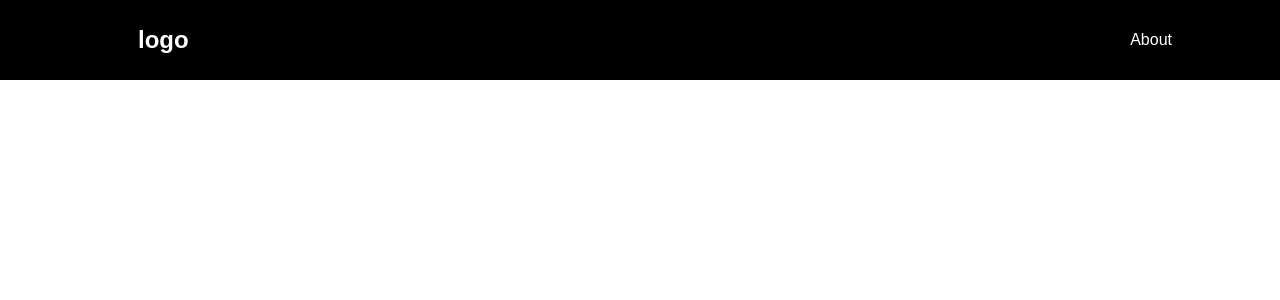
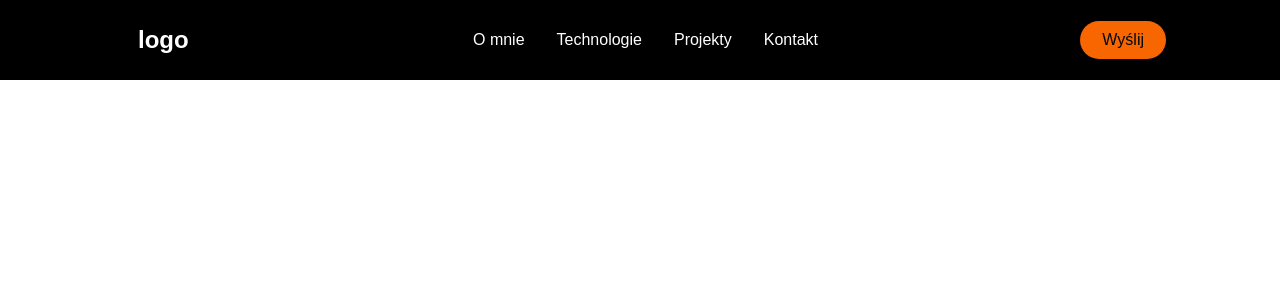
Before and after one commit to PawelZurawka/Portfolio, a React (Create React App) app: page / in a window 1280 px wide. Shown: the top 300 px of the page. Built offline with nearby package versions, Linux system fonts and the light colour scheme.

Commit message:
Finish desktop menu.

```diff
--- a/src/App.css
+++ b/src/App.css
@@ -1,5 +1,5 @@
 :root {
-  --primary-color: rgba(247, 102, 0, 1);
+  --main-color: rgba(247, 102, 0, 1);
   --overlay-color: rgba(236, 236, 236, 1);
 }
 
--- a/src/components/Navbar/Navbar.js
+++ b/src/components/Navbar/Navbar.js
@@ -1,6 +1,6 @@
 import React from 'react';
 import { FaBars } from 'react-icons/fa';
-import { MobileIcon, Nav, NavbarContainer, NavItem, NavLinks, NavLogo, NavMenu } from './NavbarElements';
+import { MobileIcon, Nav, NavbarContainer, NavBtn, NavBtnLink, NavItem, NavLinks, NavLogo, NavMenu } from './NavbarElements';
 
 export const Navbar = () => {
   return (
@@ -13,9 +13,21 @@ export const Navbar = () => {
           </MobileIcon>
           <NavMenu>
             <NavItem>
-              <NavLinks to="about">About</NavLinks>
+              <NavLinks to="about">O mnie</NavLinks>
+            </NavItem>
+            <NavItem>
+              <NavLinks to="stack">Technologie</NavLinks>
+            </NavItem>
+            <NavItem>
+              <NavLinks to="projects">Projekty</NavLinks>
+            </NavItem>
+            <NavItem>
+              <NavLinks to="contact">Kontakt</NavLinks>
             </NavItem>
           </NavMenu>
+          <NavBtn>
+            <NavBtnLink to="/send">Wyślij</NavBtnLink>
+          </NavBtn>
         </NavbarContainer>
       </Nav>
     </>
--- a/src/components/Navbar/NavbarElements.js
+++ b/src/components/Navbar/NavbarElements.js
@@ -82,6 +82,35 @@ export const NavLinks = styled(LinkScroll)`
   cursor: pointer;
 
   &.active {
-    border-bottom: 3px solid #01bf71;
+    border-bottom: 3px solid var(--main-color);
   }
 `;
+
+export const NavBtn = styled.nav`
+  display: flex;
+  align-items: center;
+
+  @media screen and (max-width: 768px) {
+    display: none;
+  }
+`;
+
+export const NavBtnLink = styled(LinkRouter)`
+  border-radius: 50px;
+  background: var(--main-color);
+  white-space: nowrap;
+  padding: 10px 22px;
+  color: #010606;
+  font-size: 16px;
+  outline: none;
+  border: none;
+  cursor: pointer;
+  transition: all 0.2s ease-in-out;
+  text-decoration: none;
+
+  &:hover {
+    transition: all 0.2s ease-in-out;
+    background: #fff;
+    color: #010606;
+  }
+`;
```
